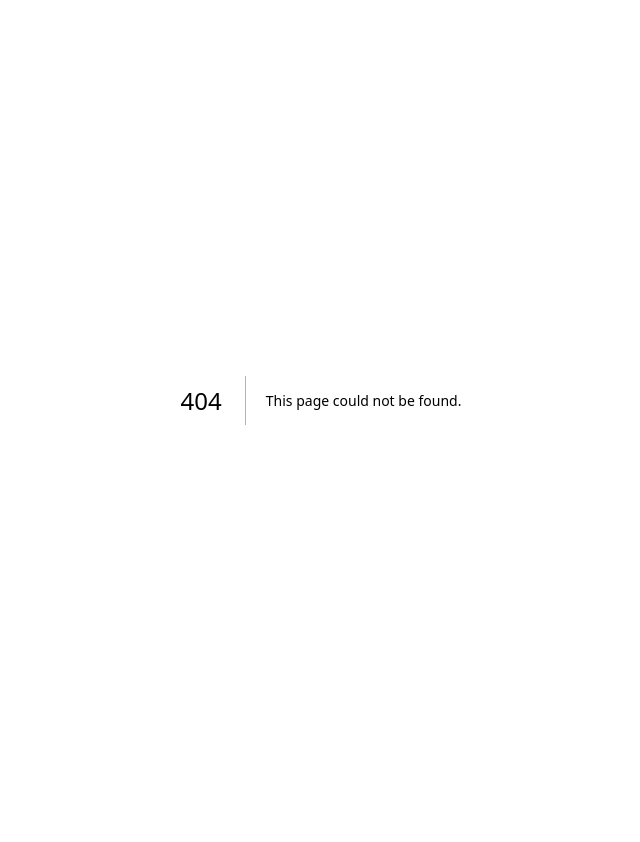
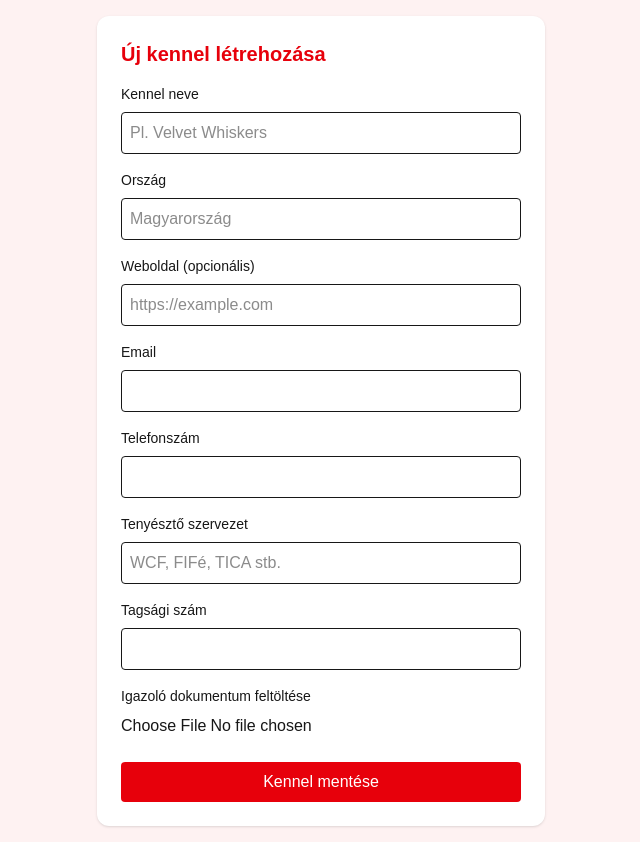
Before and after one commit to tta69/cattinder-app, a Next.js app: page /dashboard/breeder/new-kennel in a window 1280 px wide. Before the commit this address had no page. Shown: the whole page, without its empty margins (319-959 px from the left). Before the commit the page ends 800 px from the top, so only its background shows below. Built offline with nearby package versions, Linux system fonts and the light colour scheme.

Commit message:
Create page.tsx

```diff
--- /dev/null
+++ b/app/dashboard/breeder/new-kennel/page.tsx
@@ -0,0 +1,101 @@
+"use client";
+import { useState } from "react";
+
+export default function NewKennelPage() {
+  const [name, setName] = useState("");
+  const [country, setCountry] = useState("");
+  const [website, setWebsite] = useState("");
+  const [email, setEmail] = useState("");
+  const [phone, setPhone] = useState("");
+  const [organization, setOrganization] = useState("");
+  const [membershipId, setMembershipId] = useState("");
+  const [document, setDocument] = useState<File | null>(null);
+
+  const handleSubmit = () => {
+    alert(`Kennel létrehozva: ${name}`);
+    // TODO: küldés adatbázisba / API-be
+  };
+
+  return (
+    <main className="min-h-screen bg-red-50 p-4">
+      <div className="bg-white p-6 rounded-xl shadow max-w-md mx-auto">
+        <h1 className="text-xl font-bold text-red-600 mb-4">Új kennel létrehozása</h1>
+
+        <label className="block mb-2 text-sm font-medium">Kennel neve</label>
+        <input
+          type="text"
+          value={name}
+          onChange={(e) => setName(e.target.value)}
+          className="w-full p-2 mb-4 border rounded"
+          placeholder="Pl. Velvet Whiskers"
+        />
+
+        <label className="block mb-2 text-sm font-medium">Ország</label>
+        <input
+          type="text"
+          value={country}
+          onChange={(e) => setCountry(e.target.value)}
+          className="w-full p-2 mb-4 border rounded"
+          placeholder="Magyarország"
+        />
+
+        <label className="block mb-2 text-sm font-medium">Weboldal (opcionális)</label>
+        <input
+          type="url"
+          value={website}
+          onChange={(e) => setWebsite(e.target.value)}
+          className="w-full p-2 mb-4 border rounded"
+          placeholder="https://example.com"
+        />
+
+        <label className="block mb-2 text-sm font-medium">Email</label>
+        <input
+          type="email"
+          value={email}
+          onChange={(e) => setEmail(e.target.value)}
+          className="w-full p-2 mb-4 border rounded"
+        />
+
+        <label className="block mb-2 text-sm font-medium">Telefonszám</label>
+        <input
+          type="text"
+          value={phone}
+          onChange={(e) => setPhone(e.target.value)}
+          className="w-full p-2 mb-4 border rounded"
+        />
+
+        <label className="block mb-2 text-sm font-medium">Tenyésztő szervezet</label>
+        <input
+          type="text"
+          value={organization}
+          onChange={(e) => setOrganization(e.target.value)}
+          className="w-full p-2 mb-4 border rounded"
+          placeholder="WCF, FIFé, TICA stb."
+        />
+
+        <label className="block mb-2 text-sm font-medium">Tagsági szám</label>
+        <input
+          type="text"
+          value={membershipId}
+          onChange={(e) => setMembershipId(e.target.value)}
+          className="w-full p-2 mb-4 border rounded"
+        />
+
+        <label className="block mb-2 text-sm font-medium">Igazoló dokumentum feltöltése</label>
+        <input
+          type="file"
+          accept=".pdf,.jpg,.png"
+          onChange={(e) => setDocument(e.target.files?.[0] || null)}
+          className="w-full mb-6"
+        />
+
+        <button
+          onClick={handleSubmit}
+          className="w-full bg-red-600 text-white py-2 rounded hover:bg-red-700 transition"
+        >
+          Kennel mentése
+        </button>
+      </div>
+    </main>
+  );
+}
```
